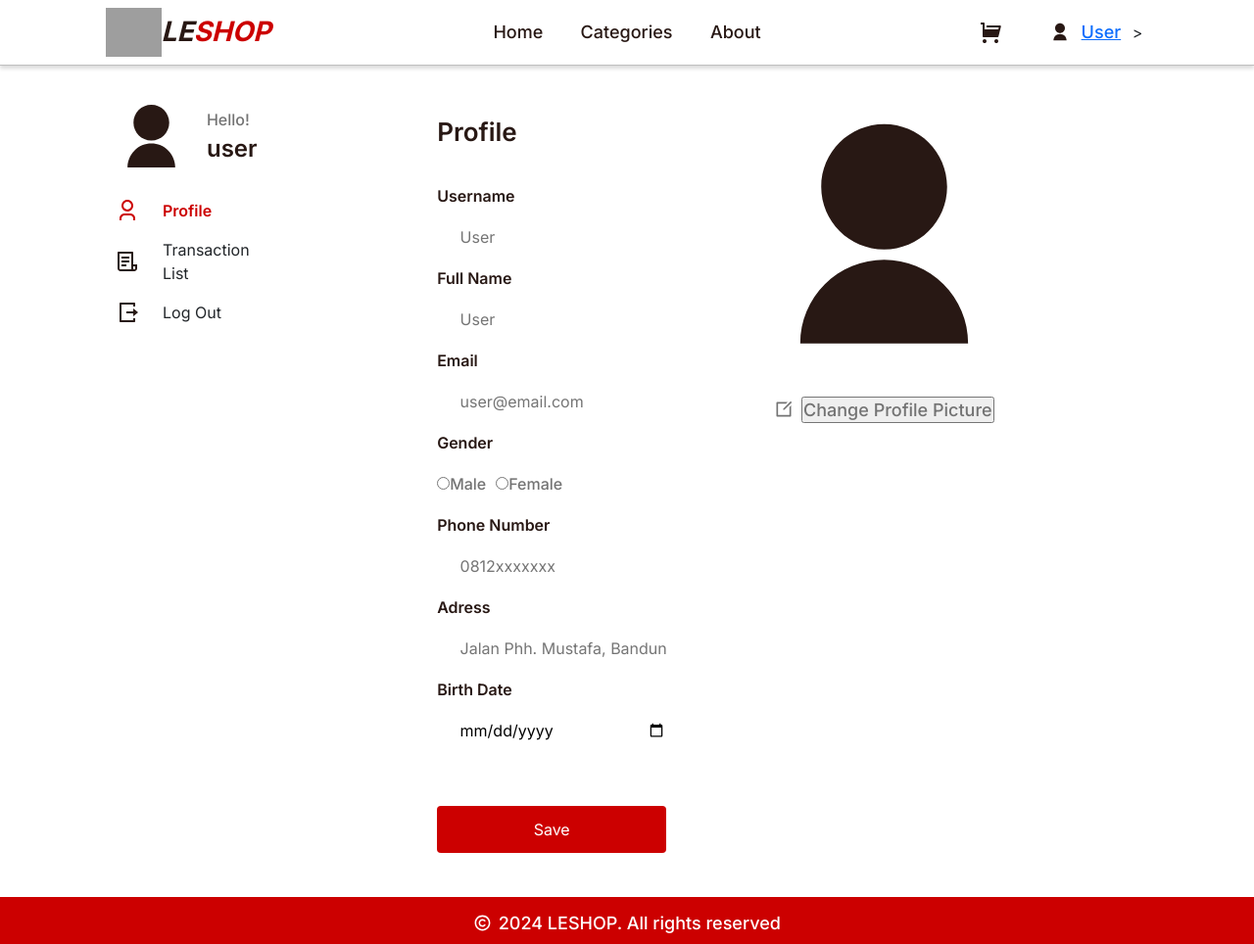
After one commit to khalidziarabbani/projek-ADS, a Django app: page /user/ in a window 1280 px wide. The commit adds this page. Shown: the whole page at 98% size. Run offline with Django 4.2, Linux system fonts and the light colour scheme; grey boxes are pictures that could not be loaded.

Commit message:
Changes to navbar, new footer, and user profile

```diff
--- /dev/null
+++ b/myFirstApp/static/css/footer.css
@@ -0,0 +1,43 @@
+* {
+    margin: 0;
+    padding: 0;
+    font-family: 'Inter', sans-serif;
+    text-decoration: none;
+}
+
+.footer {
+    display: inline;
+    position: relative;
+    width: 100%;
+    height: 10%;
+    justify-content: center;
+    align-items: center;
+    flex-shrink: 1;
+    background: var(--Primary-pr_normal, #C00);
+    padding-top: 2%;
+}
+
+.copyright {
+    display: flex;
+    width: 100%;
+    height: 10%;
+    justify-content: center;
+    align-items: center;
+    flex-shrink: 0;
+    gap: 0.5%;
+
+    color: var(--Secondary-sc_normal, #FFF);
+    text-align: center;
+
+    /* Label/l18/Medium */
+    font-family: Inter;
+    font-size: 18px;
+    font-style: normal;
+    font-weight: 500;
+    line-height: 23px;
+    /* 127.778% */
+}
+
+.copyright img {
+    width: 1.5%;
+}
--- a/myFirstApp/static/css/index.css
+++ b/myFirstApp/static/css/index.css
@@ -2,7 +2,6 @@
     margin: 0;
     padding: 0;
     font-family: 'Inter', sans-serif;
-    text-decoration: none;
     box-sizing: border-box;
 }
 
--- a/myFirstApp/static/css/navbar.css
+++ b/myFirstApp/static/css/navbar.css
@@ -1,5 +1,15 @@
 @import url('https://fonts.googleapis.com/css2?family=Inter:wght@100..900&display=swap');
 
+* {
+    margin: 0;
+    padding: 0;
+    font-family: 'Inter', sans-serif;
+    text-decoration: none;
+}
+
+html {
+    scroll-behavior: smooth;
+}
 
 .navbar{
     display: flex;
--- /dev/null
+++ b/myFirstApp/static/css/user.css
@@ -0,0 +1,241 @@
+@import url('https://fonts.googleapis.com/css2?family=Inter:wght@100..900&display=swap');
+
+* {
+    margin: 0;
+    padding: 0;
+    font-family: 'Inter', sans-serif;
+    text-decoration: none;
+    box-sizing: border-box;
+}
+
+html,
+body {
+    width: 100%;
+    height: 100%;
+}
+
+body {
+    display: flex;
+    flex-direction: column;
+    min-height: 100vh; /* Minimum height to ensure it covers the viewport */
+}
+
+.container {
+    display: inline-flex;
+    align-items: flex-start;
+    gap: 36px;
+    width: 100%;
+    padding: 1% 0;
+    flex: 1; /* Ensures that the container expands to take up available space */
+}
+
+.kiri {
+    display: flex;
+    padding: 24px 36px;
+    flex-direction: column;
+    justify-content: center;
+    align-items: flex-start;
+    gap: 26px;
+    width: 25%;
+}
+
+.atas {
+    display: flex;
+    align-items: center;
+    gap: 20px;
+    width: 100%;
+}
+
+.atas img {
+    width: 100%;
+}
+
+.nama {
+    display: flex;
+    flex-direction: column;
+    align-items: flex-start;
+    gap: 4px;
+}
+
+p1 {
+    color: var(--secondary-sc-dark-active, #737373);
+    font-size: 16px;
+    font-weight: 500;
+    line-height: 20px;
+}
+
+p2 {
+    width: 100%;
+    color: var(--Text-tx_normal, #281814);
+    font-size: 24px;
+    font-weight: 600;
+    line-height: 32px;
+}
+
+.bawah {
+    display: flex;
+    flex-direction: column;
+    align-items: flex-start;
+    gap: 16px;
+    width: 100%;
+}
+
+.span {
+    width: 100%;
+    color: var(--Text-tx_normal, #281814);
+    font-size: 16px;
+    font-weight: 600;
+    line-height: 20px;
+}
+
+.profile span {
+    color: var(--Primary-pr_normal, #C00);
+    font-size: 16px;
+    font-weight: 600;
+    line-height: 20px;
+}
+
+.profile {
+    display: flex;
+    align-items: center;
+    gap: 24px;
+    align-self: stretch;
+}
+
+.trans, .log {
+    display: flex;
+    align-items: center;
+    gap: 24px;
+    align-self: stretch;
+    width: 100%;
+}
+
+.kanan {
+    display: flex;
+    width: 75%;
+    padding: 36px;
+    align-items: flex-start;
+    gap: 8px;
+    width: 100%;
+    padding-left: 10%;
+    padding-right: 15%;
+}
+
+.bio {
+    display: flex;
+    flex-direction: column;
+    align-items: flex-start;
+    gap: 28px;
+    flex: 1 0 0;
+    width: 100%;
+}
+
+.data {
+    display: flex;
+    flex-direction: column;
+    align-items: flex-start;
+    gap: 1px;
+
+}
+
+.isi {
+    display: flex;
+    flex-direction: column;
+    align-items: flex-start;
+    gap: 20px;
+    width: 100%;
+}
+
+.isi input {
+    border: none;
+    padding-left: 10%;
+    width: 100%;
+}
+
+label {
+    color: var(--Text-tx_normal, #281814);
+    font-size: 16px;
+    font-weight: 600;
+    line-height: 20px;
+}
+
+.form_gender {
+    display: inline-flex;
+    flex-direction: row;
+    align-items: center;
+}
+
+.form_gender label1 {
+    display: flex;
+    align-items: center;
+    margin-right: 10px;
+}
+label1 {
+    color: var(--secondary-sc-dark-active, #737373);
+    font-size: 16px;
+    font-weight: 500;
+    line-height: 20px;
+    width: 100%;
+}
+
+.bio h1 {
+    color: var(--Text-tx_normal, #281814);
+    font-size: 26px;
+    font-weight: 600;
+    line-height: 38px;
+}
+
+.save {
+    width: 100%;
+    height: 40px;
+    display: flex;
+    justify-content: space-between;
+    gap: 10px;
+    align-items: center;
+}
+
+.save input {
+    width: 100%;
+    padding: 12px;
+    background-color: #C00;
+    color: white;
+    border: none;
+    border-radius: 4px;
+    font-size: 16px;
+    cursor: pointer;
+    transition: background-color 0.3s;
+    align-items: center;
+}
+
+.save input:hover {
+    background-color: #900;
+}
+
+.change_pp {
+    display: flex;
+    flex-direction: column;
+    align-items: center;
+    gap: 24px;
+}
+
+.change_pp img {
+    width: 100%;
+}
+
+.change_button {
+    display: flex;
+    height: 44px;
+    padding: 0 16px;
+    justify-content: center;
+    align-items: center;
+    gap: 8px;
+    border-radius: 4px;
+    align-items: center;
+}
+
+.change_button input {
+    color: var(--secondary-sc-dark-active, #737373);
+    font-size: 18px;
+    font-weight: 500;
+    line-height: 23px;
+}
--- a/myFirstApp/urls.py
+++ b/myFirstApp/urls.py
@@ -8,4 +8,5 @@ urlpatterns = [
     path('logout/', views.logoutview, name='logout'),
     path('product_detail/', views.product_detail, name='product_detail'),
     path('homepage/', views.homepage, name='homepage'),
+    path('user/', views.user, name='user'),
 ]
--- a/myFirstApp/views.py
+++ b/myFirstApp/views.py
@@ -68,3 +68,6 @@ def product_detail(request):
 
 def homepage(request):
     return render(request, 'homepage.html')
+
+def user(request):
+    return render(request, 'user.html')
--- /dev/null
+++ b/templates/footer.html
@@ -0,0 +1,13 @@
+{% extends 'base.html' %}
+{% block title %}Login{% endblock title %}
+{% block content %}
+{% load static %}
+<link rel="stylesheet" href="{% static 'css/footer.css' %}">
+
+<div class="footer">
+    <div class="copyright">
+        <img src="{% static "img/cr.svg" %}" alt="logo">
+        2024 LESHOP. All rights reserved
+    </div>
+</div>
+{% endblock content %}
--- a/templates/index.html
+++ b/templates/index.html
@@ -10,4 +10,5 @@
     <h1>hello {{ request.user.username }}</h1>
     <a href="{% url 'logout' %}">Logout</a>
     {% endif %}
+{% include 'footer.html' %}
 {% endblock content %}
--- a/templates/navbar.html
+++ b/templates/navbar.html
@@ -22,9 +22,9 @@
         <div class="akun">
             <img src="{% static "img/pp.svg" %}" alt="logo">
             {% if request.user.is_anonymous %}
-            <li><a href="#user">User</a></li>>
+            <li><a href="{% url 'user' %}">User</a></li>>
             {% elif request.user.is_authenticated %}
-            <li><a href="#user">{{ request.user.username }}</a></li>
+            <li><a href="{% url 'user' %}">{{ request.user.username }}</a></li>
             {% endif %}
         </div>
     </div>
--- /dev/null
+++ b/templates/user.html
@@ -0,0 +1,81 @@
+{% extends 'base.html' %}
+{% block title %}Login{% endblock title %}
+{% block content %}
+{% load static %}
+<link rel="stylesheet" href="{% static 'css/user.css' %}">
+{% include 'navbar.html' %}
+<div class="container">
+    <div class="kiri">
+            <div class="atas">
+                <img src="{% static "img/pp.svg" %}" alt="logo">
+                <div class="nama">
+                    <p1>Hello!</p1>
+                    <p2>user</p2>
+                </div>
+            </div>
+            <div class="bawah">
+                <div class="profile">
+                    <img src="{% static "img/prof.svg" %}" alt="logo">
+                    <span>Profile</span>
+                </div>
+                <div class="trans">
+                    <img src="{% static "img/trans.svg" %}" alt="logo">
+                    <span>Transaction List</span>
+                </div>
+                <div class="log">
+                    <img src="{% static "img/log.svg" %}" alt="logo">
+                    <span>Log Out</span>
+                </div>
+            </div>
+    </div>
+    <div class="kanan">
+        <div class="bio">
+            <h1>Profile</h1>
+            <div class="data">
+                <div class="isi">
+                    <label for="username">Username</label>
+                    <input type="text" name="user_name" placeholder="User" required>
+
+                    <label for="fullname">Full Name</label>
+                    <input type="text" name="full_name" placeholder="User" required>
+
+                    <label for="email">Email</label>
+                    <input type="text" name="email" placeholder="user@email.com" required>
+
+                    <label for="gender">Gender</label>
+                    <div class="form_gender">
+                        <label1 for="male">
+                            <input type="radio" id="male" name="gender" value="male">
+                            Male
+                        </label1><br>
+                        <label1 for="female">
+                            <input type="radio" id="female" name="gender" value="female">
+                            Female
+                        </label1><br>
+                    </div>
+
+                    <label for="phone">Phone Number</label>
+                    <input type="number" name="phone" placeholder="0812xxxxxxx" required>
+
+                    <label for="adress">Adress</label>
+                    <input type="text" name="adress" placeholder="Jalan Phh. Mustafa, Bandung, Jawa Barat, 40124, (022) 7104218" required>
+
+                    <label for="birth">Birth Date</label>
+                    <input type="date" id="birthdate" name="birthdate"><br><br>
+                </div>
+                <div class="save">
+                    <input type="submit" id="save" value="Save">
+                </div>
+            </div>
+        </div>
+        <div class="change_pp">
+            <img src="{% static "img/pp.svg" %}" alt="logo">
+            <div class="change_button">
+                <img src="{% static "img/change.svg" %}" alt="logo">
+                <input type="submit" id="change" value="Change Profile Picture">
+            </div>
+        </div>
+    </div>
+</div>
+{% include 'footer.html' %}
+{% endblock content %}
```
Also changed, not shown: myFirstApp/static/css/product_detail.css (+0 -35 lines), templates/product_detail.html (+1 -6 lines), myFirstApp/static/img/change.svg (added), myFirstApp/static/img/homepage.png (added), myFirstApp/static/img/log.svg (added), myFirstApp/static/img/prof.svg (added), myFirstApp/static/img/trans.svg (added).
